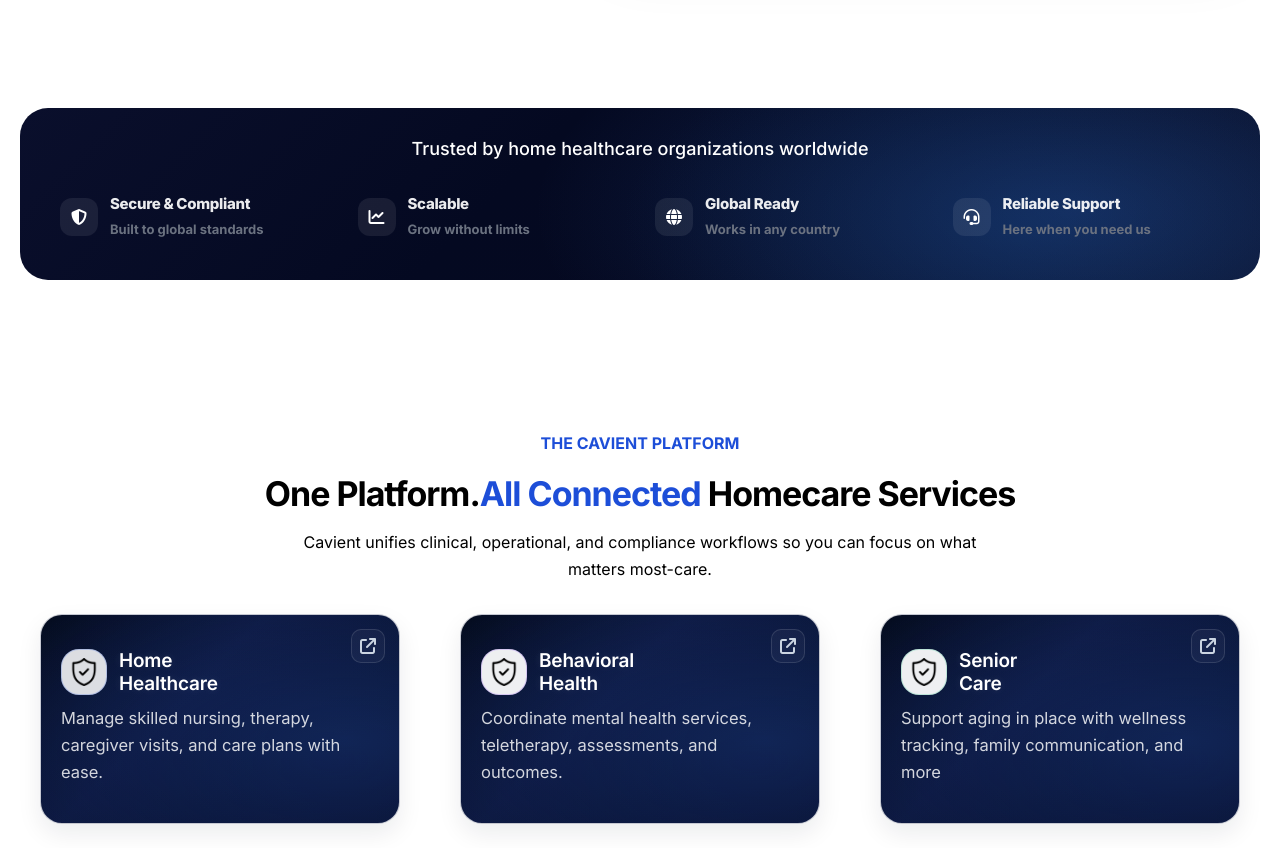
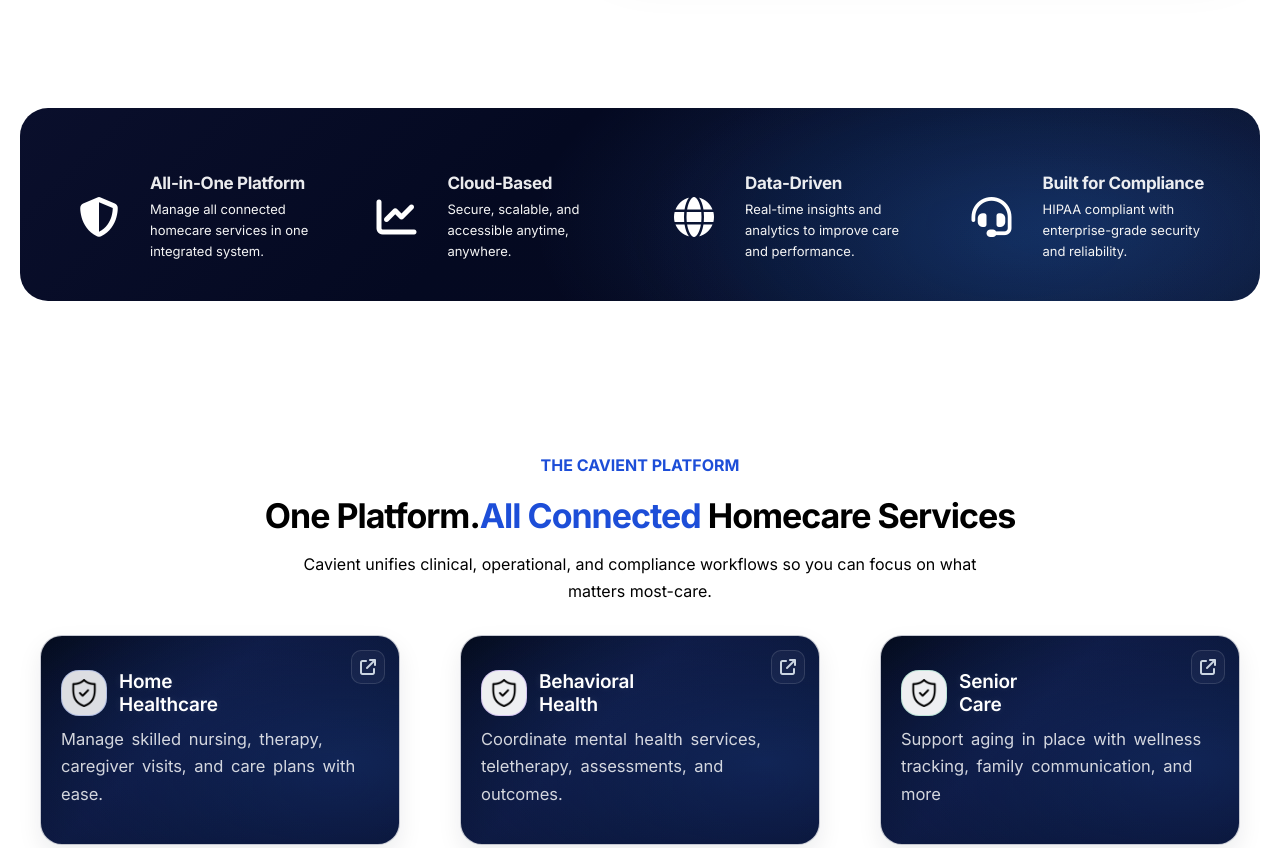
Before and after one commit to 021haseeb/cavient, a plain HTML site: page index.html in a window 1280 px wide. Shown: the part 860-1708 px from the top of the page. Drawn offline with Linux system fonts and the light colour scheme; files whose address does not match are found by name.

```diff
--- a/css/style.css
+++ b/css/style.css
@@ -814,6 +814,7 @@
 
   /* BRIGHTER TEXT */
   color:rgba(255,255,255,0.82);
+  word-spacing: 3px;
 
   line-height:1.65;
   font-weight:100;
@@ -1528,17 +1529,17 @@
 
 /* ICON CIRCLE */
 .premiumTrust__icon{
-  width: 38px;
-  height: 38px;
+  width: 78px;
+  height: 78px;
   border-radius: 12px;
 
   display: flex;
   align-items: center;
   justify-content: center;
 
-  background: rgba(255,255,255,0.08);
+
   color: #fff;
-  font-size: 16px;
+  font-size: 40px;
 }
 
 /* TEXT */
@@ -1550,7 +1551,8 @@
 
 .premiumTrust__sub{
   font-size: 12px;
-  color: rgba(255,255,255,0.65);
+  font-weight: 100;
+  color: whitesmoke;
 }
 
 .premiumTrust__icon--growth{background:rgba(37,99,235,.10); border-color:rgba(37,99,235,.22);}
@@ -1566,8 +1568,8 @@
 
 .premiumTrust__sub{
   margin-top:6px;
-  font-weight:700;
-  color:var(--muted);
+  font-weight:100;
+
   line-height:1.6;
   font-size:13px;
 }
--- a/index.html
+++ b/index.html
@@ -314,7 +314,7 @@
   <div class="precontainer">
 
     <h2 class="premiumTrust__heading">
-      Trusted by home healthcare organizations worldwide
+
     </h2>
 
     <div class="premiumTrust__grid">
@@ -322,32 +322,40 @@
       <div class="premiumTrust__item">
         <div class="premiumTrust__icon"><i class="fa-solid fa-shield-halved"></i></div>
         <div>
-          <div class="premiumTrust__title">Secure & Compliant</div>
-          <div class="premiumTrust__sub">Built to global standards</div>
+          <div class="premiumTrust__title" style="font-weight:700;font-size:17px;">All-in-One Platform</div>
+          <div class="premiumTrust__sub" >Manage all connected <br>
+homecare services in one <br>
+integrated system.</div>
         </div>
       </div>
 
       <div class="premiumTrust__item">
-        <div class="premiumTrust__icon"><i class="fa-solid fa-chart-line"></i></div>
+        <div class="premiumTrust__icon"><i class="fa-solid fa-chart-line"q></i></div>
         <div>
-          <div class="premiumTrust__title">Scalable</div>
-          <div class="premiumTrust__sub">Grow without limits</div>
+          <div class="premiumTrust__title" style="font-weight:700;font-size:17px;">Cloud-Based</div>
+          <div class="premiumTrust__sub" >Secure, scalable, and <br>
+accessible anytime, <br>
+anywhere.</div>
         </div>
       </div>
 
       <div class="premiumTrust__item">
         <div class="premiumTrust__icon"><i class="fa-solid fa-globe"></i></div>
         <div>
-          <div class="premiumTrust__title">Global Ready</div>
-          <div class="premiumTrust__sub">Works in any country</div>
+          <div class="premiumTrust__title" style="font-weight:700;font-size:17px;">Data-Driven</div>
+          <div class="premiumTrust__sub" >Real-time insights and <br>
+analytics to improve care <br>
+and performance.</div>
         </div>
       </div>
 
       <div class="premiumTrust__item">
         <div class="premiumTrust__icon"><i class="fa-solid fa-headset"></i></div>
         <div>
-          <div class="premiumTrust__title">Reliable Support</div>
-          <div class="premiumTrust__sub" >Here when you need us</div>
+          <div class="premiumTrust__title" style="font-weight:700;font-size:17px;">Built for Compliance</div>
+          <div class="premiumTrust__sub" >HIPAA compliant with <br>
+enterprise-grade security <br>
+and reliability.</div>
         </div>
       </div>
 
@@ -491,7 +499,7 @@
   </div>
 
   <p class="service-card__desc">
-    Manage outreach programs, community <br>
+    Manage outreach programs, community
 health workers, and social care.
   </p>
 
@@ -518,7 +526,7 @@
   </div>
 
   <p class="service-card__desc">
-    Track chronic conditions, manage care <br>
+    Track chronic conditions, manage care
 plans, and improve long-term outcomes.
   </p>
 
```
